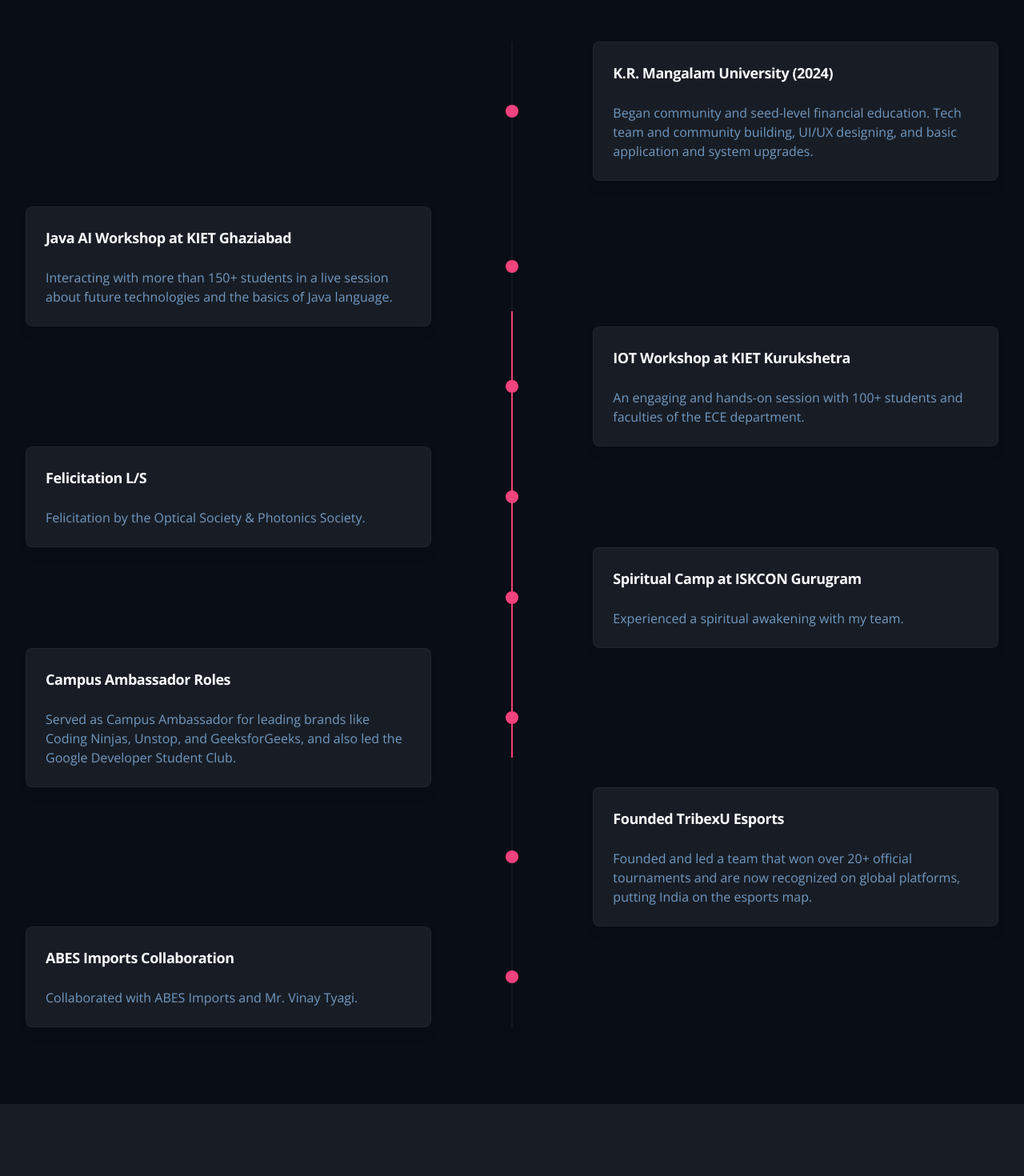
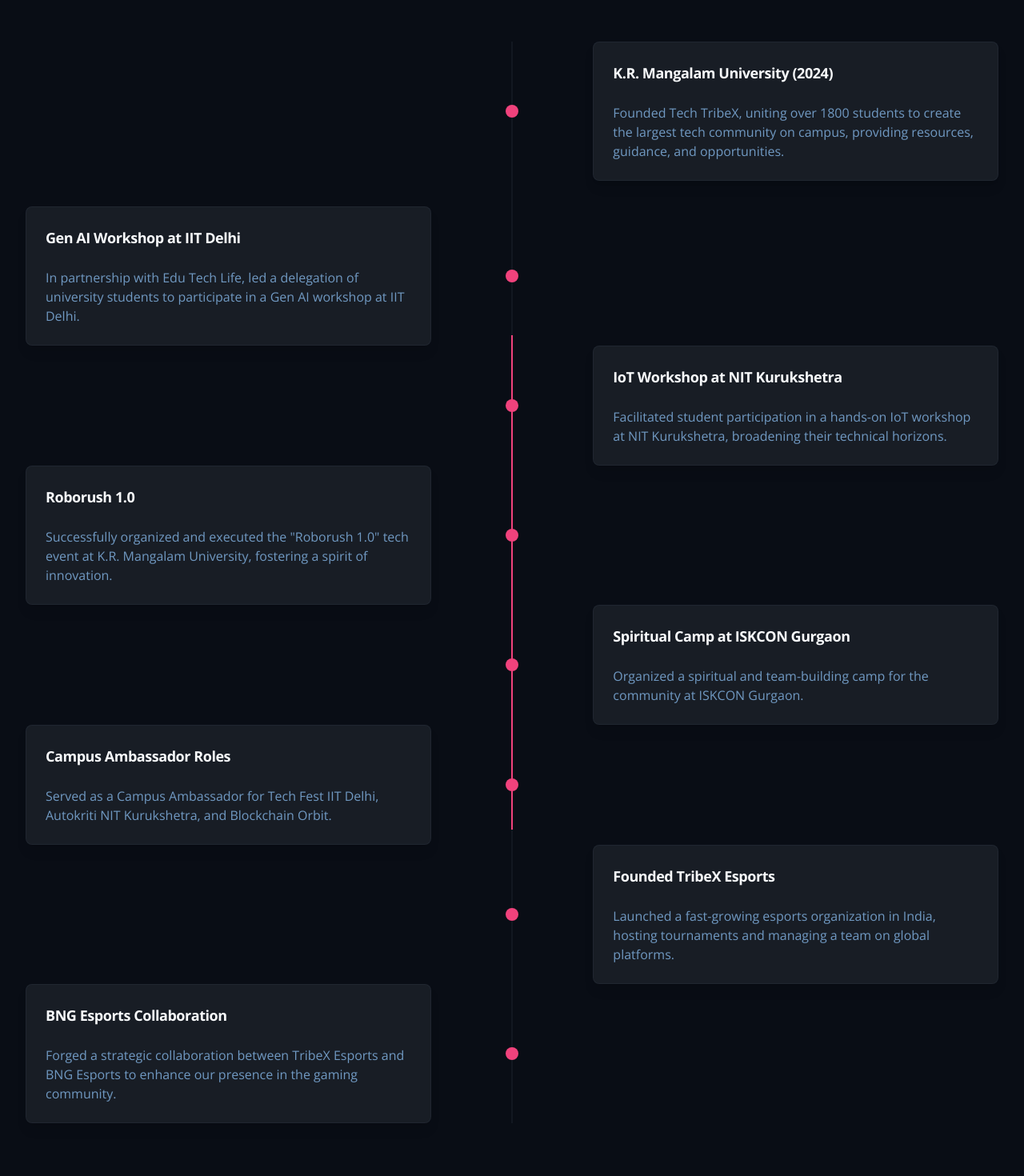
Before and after one commit to TribeXEsports/Tech_Tribe, a Next.js app: page /founder in a window 1280 px wide. Shown: the part 1300-2770 px from the top of the page at 80% size. Built offline with nearby package versions, Linux system fonts and the light colour scheme; no server answers; what @genkit-ai/google-genai, genkit would draw is missing.

Commit message:
Update page.tsx

```diff
--- a/src/app/founder/page.tsx
+++ b/src/app/founder/page.tsx
@@ -13,43 +13,43 @@
 import { Dialog, DialogContent, DialogTrigger } from '@/components/ui/dialog';
 import { motion, useScroll, useSpring } from 'framer-motion';
 
-// --- (Your data arrays: journeyItems) ---
+// START: UPDATED journeyItems array
 const journeyItems = [
     {
         title: 'K.R. Mangalam University (2024)',
-        description: 'Began community and seed-level financial education. Tech team and community building, UI/UX designing, and basic application and system upgrades.'
+        description: 'Founded Tech TribeX, uniting over 1800 students to create the largest tech community on campus, providing resources, guidance, and opportunities.'
     },
     {
-        title: 'Java AI Workshop at KIET Ghaziabad',
-        description: 'Interacting with more than 150+ students in a live session about future technologies and the basics of Java language.'
+        title: 'Gen AI Workshop at IIT Delhi',
+        description: 'In partnership with Edu Tech Life, led a delegation of university students to participate in a Gen AI workshop at IIT Delhi.'
     },
     {
-        title: 'IOT Workshop at KIET Kurukshetra',
-        description: 'An engaging and hands-on session with 100+ students and faculties of the ECE department.'
+        title: 'IoT Workshop at NIT Kurukshetra',
+        description: 'Facilitated student participation in a hands-on IoT workshop at NIT Kurukshetra, broadening their technical horizons.'
     },
     {
-        title: 'Felicitation L/S',
-        description: 'Felicitation by the Optical Society & Photonics Society.'
+        title: 'Roborush 1.0',
+        description: 'Successfully organized and executed the "Roborush 1.0" tech event at K.R. Mangalam University, fostering a spirit of innovation.'
     },
     {
-        title: 'Spiritual Camp at ISKCON Gurugram',
-        description: 'Experienced a spiritual awakening with my team.'
+        title: 'Spiritual Camp at ISKCON Gurgaon',
+        description: 'Organized a spiritual and team-building camp for the community at ISKCON Gurgaon.'
     },
     {
         title: 'Campus Ambassador Roles',
-        description: 'Served as Campus Ambassador for leading brands like Coding Ninjas, Unstop, and GeeksforGeeks, and also led the Google Developer Student Club.'
+        description: 'Served as a Campus Ambassador for Tech Fest IIT Delhi, Autokriti NIT Kurukshetra, and Blockchain Orbit.'
     },
     {
-        title: 'Founded TribexU Esports',
-        description: 'Founded and led a team that won over 20+ official tournaments and are now recognized on global platforms, putting India on the esports map.'
+        title: 'Founded TribeX Esports',
+        description: 'Launched a fast-growing esports organization in India, hosting tournaments and managing a team on global platforms.'
     },
     {
-        title: 'ABES Imports Collaboration',
-        description: 'Collaborated with ABES Imports and Mr. Vinay Tyagi.'
+        title: 'BNG Esports Collaboration',
+        description: 'Forged a strategic collaboration between TribeX Esports and BNG Esports to enhance our presence in the gaming community.'
     }
 ];
+// END: UPDATED journeyItems array
 
-// UPDATED: Replaced placeholder data with your local image paths.
 const partnerships = [
     { name: 'Blockchain Orbit', logoUrl: '/partner/comp/blockchain_rbit.jpg', hint: 'Blockchain Orbit logo', type: 'company' },
     { name: 'BNG Esports', logoUrl: '/partner/comp/BNG_Esports.jpg', hint: 'BNG Esports logo', type: 'company' },
@@ -60,7 +60,6 @@
     { name: 'K.R. Mangalam University', logoUrl: '/partner/uni/K_R_MANGALAM_UNIVERSITY.png', hint: 'K.R. Mangalam University logo', type: 'university' },
     { name: 'Manav Rachna University', logoUrl: '/partner/uni/MANAV_RACHNA_UNIVERSITY.png', hint: 'Manav Rachna University logo', type: 'university' }
 ];
-
 
 const sectionVariants = {
   hidden: { opacity: 0, y: 30 },
@@ -165,17 +164,10 @@
 }
 
 
-function PartnerMarquee({ title, partners }: { title: string; partners: (typeof partnerships) }) {
+function PartnerMarquee({ title, partners, loop = true }: { title: string; partners: (typeof partnerships); loop?: boolean }) {
   if (!partners || partners.length === 0) return null;
 
-  return (
-    <div className="mt-12 md:mt-16">
-       <h3 className="text-2xl font-bold tracking-tight text-center text-foreground sm:text-3xl font-headline">{title}</h3>
-      <div
-        className="mt-8 relative m-auto w-full overflow-hidden before:absolute before:left-0 before:top-0 before:z-[2] before:h-full before:w-[50px] md:before:w-[100px] before:bg-[linear-gradient(to_right,hsl(var(--card))_0%,rgba(255,255,255,0)_100%)] before:content-[''] after:absolute after:right-0 after:top-0 after:z-[2] after:h-full after:w-[50px] md:after:w-[100px] after:-scale-x-100 after:bg-[linear-gradient(to_right,hsl(var(--card))_0%,rgba(255,255,255,0)_100%)] after:content-['']"
-      >
-        <div className="animate-scroll flex gap-8">
-          {[...partners, ...partners].map((partner, index) => (
+  const PartnerItem = ({ partner, index }: { partner: typeof partnerships[0]; index: number; }) => (
     <Dialog key={`${partner.name}-${index}`}>
       <DialogTrigger asChild>
         <motion.div
@@ -204,13 +196,34 @@
             />
       </DialogContent>
     </Dialog>
+  );
+
+  return (
+    <div className="mt-12 md:mt-16">
+       <h3 className="text-2xl font-bold tracking-tight text-center text-foreground sm:text-3xl font-headline">{title}</h3>
+
+      {loop ? (
+         // infinitely scrolling marquee
+        <div
+          className="mt-8 relative m-auto w-full overflow-hidden before:absolute before:left-0 before:top-0 before:z-[2] before:h-full before:w-[50px] md:before:w-[100px] before:bg-[linear-gradient(to_right,hsl(var(--card))_0%,rgba(255,255,255,0)_100%)] before:content-[''] after:absolute after:right-0 after:top-0 after:z-[2] after:h-full after:w-[50px] md:after:w-[100px] after:-scale-x-100 after:bg-[linear-gradient(to_right,hsl(var(--card))_0%,rgba(255,255,255,0)_100%)] after:content-['']"
+        >
+          <div className="animate-scroll flex gap-8">
+            {[...partners, ...partners].map((partner, index) => (
+              <PartnerItem partner={partner} index={index} key={index} />
             ))}
           </div>
         </div>
+      ) : (
+        // static, non-looping container
+        <div className="mt-8 flex flex-wrap items-center justify-center gap-8">
+           {partners.map((partner, index) => (
+             <PartnerItem partner={partner} index={index} key={index} />
+           ))}
+        </div>
+      )}
     </div>
   );
 }
-
 
 function PartnershipsSection() {
     const companyPartners = partnerships.filter(p => p.type === 'company');
@@ -232,10 +245,8 @@
             Collaboration is at the heart of our growth. We proudly partner with these leading organizations and academic institutions to create meaningful impact.
           </motion.p>
         </div>
-
         <PartnerMarquee title="Company Partners" partners={companyPartners} />
-        <PartnerMarquee title="Academic Collaborations" partners={universityPartners} />
-
+        <PartnerMarquee title="Academic Collaborations" partners={universityPartners} loop={false} />
       </div>
     </motion.section>
   )
@@ -288,7 +299,6 @@
                 </motion.p>
             </div>
             <motion.div variants={sectionVariants} className="mt-12 grid grid-cols-1 md:grid-cols-3 gap-8">
-              {/* Vision Cards */}
               <motion.div variants={itemVariants}>
                   <Card className="text-center h-full bg-card/50 border-border/50 hover:border-primary/50 transition-all duration-300 transform hover:-translate-y-1 shadow-lg hover:shadow-primary/20">
                       <CardHeader className="items-center">
@@ -318,7 +328,7 @@
                <motion.div variants={itemVariants}>
                   <Card className="text-center h-full bg-card/50 border-border/50 hover:border-primary/50 transition-all duration-300 transform hover:-translate-y-1 shadow-lg hover:shadow-primary/20">
                     <CardHeader className="items-center">
-                       <div className="p-4 bg-primary/10 rounded-full inline-flex">
+                       <div className="p-4 bg-primary/10 rounded-null inline-flex">
                         <Users className="w-8 h-8 text-primary"/>
                       </div>
                       <CardTitle>Tribex Experts</CardTitle>
```
Lines whose indentation alone changed are shown as unchanged.
